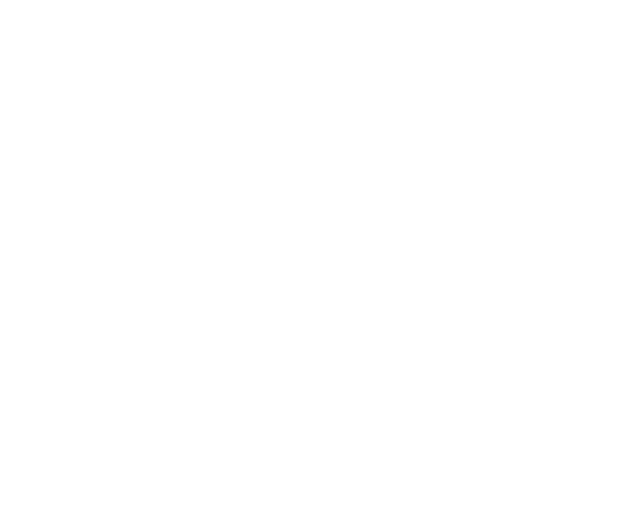
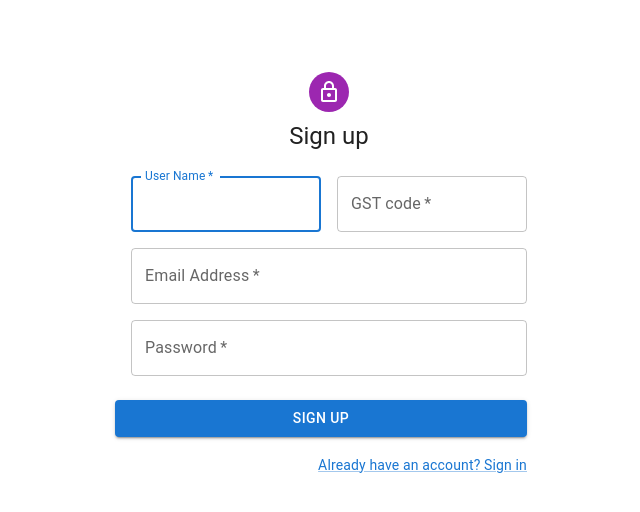
Before and after one commit to Madhesh-Medasani/ReactProject, a React (Create React App) app in the folder client/: page /seller/signup in a window 1280 px wide. Before the commit this address had no page. Shown: the top 512 px of the page, without its empty margins (311-951 px from the left). Built offline with nearby package versions, Linux system fonts and the light colour scheme.

Commit message:
added seller login and signup

```diff
--- a/client/package.json
+++ b/client/package.json
@@ -12,6 +12,7 @@
     "@testing-library/jest-dom": "^4.2.4",
     "@testing-library/react": "^9.5.0",
     "@testing-library/user-event": "^7.2.1",
+    "axios": "^0.24.0",
     "jsx-runtime": "^1.2.0",
     "ra-data-simple-rest": "^3.9.1",
     "react": "^17.0.2",
--- a/client/src/App.js
+++ b/client/src/App.js
@@ -19,6 +19,7 @@
 import SellerBrandList from './components/seller/SellerBrandList';
 import SellerLogin from './components/seller/SellerLogin';
 import SellerProductForm from './components/seller/SellerProductForm';
+import SellerSignup from './components/seller/SellerSignup';
 function App() {
   return (
     // <Admin dataProvider={restProvider('http://localhost:3000')}>
@@ -51,6 +52,9 @@
       <div className='App'>
 
       <Routes>
+
+        <Route exact path='/seller/signup' element={<SellerSignup/>} />
+
         <Route exact path='/seller/login' element={<SellerLogin/>} />
         <Route exact path='/seller/createproduct' element={<MobileFeature/>}/>
         <Route exact path='/seller/brands' element={<SellerBrandList/>} />
--- a/client/src/components/seller/SellerLogin.js
+++ b/client/src/components/seller/SellerLogin.js
@@ -10,11 +10,12 @@
 import Typography from '@mui/material/Typography';
 import Container from '@mui/material/Container';
 import { createTheme, ThemeProvider } from '@mui/material/styles';
-
+import {useNavigate} from 'react-router-dom'
 
 const theme = createTheme();
 
 export default function SellerLogin() {
+  const navigate = useNavigate();
   const handleSubmit = (event) => {
     event.preventDefault();
     const data = new FormData(event.currentTarget);
@@ -23,6 +24,39 @@
       email: data.get('email'),
       password: data.get('password'),
     });
+    fetch("http://localhost:5000/sellers")
+        .then((response) => response.json())
+        .then((sellers) =>{
+
+            let a= (sellers) => {
+                for (let i=0;i<sellers.length;i++){
+                    if(sellers[i].email===data.get('email') && sellers[i].password === data.get('password')){
+                        return true;
+                    }
+
+                }
+                return false;
+            }
+
+            let authenticate = a(sellers)
+
+            // let authenticate = data.includes(username+':'+ password);
+            if(authenticate)
+            {
+                //store.dispatch({type:"loginSuccess"});
+               // store.dispatch({type:"loginUser",payload: {: username}})
+
+                //return <Navigate to='/home' />
+               navigate('/seller/brands')
+            }
+            else
+            {
+                //store.dispatch({type:"loginFailure"});
+
+            }
+
+
+        })
   };
 
   return (
--- a/client/src/components/seller/SellerSignup.js
+++ b/client/src/components/seller/SellerSignup.js
@@ -0,0 +1,124 @@
+import * as React from 'react';
+import Avatar from '@mui/material/Avatar';
+import Button from '@mui/material/Button';
+import CssBaseline from '@mui/material/CssBaseline';
+import TextField from '@mui/material/TextField';
+import Link from '@mui/material/Link';
+import Grid from '@mui/material/Grid';
+import Box from '@mui/material/Box';
+import LockOutlinedIcon from '@mui/icons-material/LockOutlined';
+import Typography from '@mui/material/Typography';
+import Container from '@mui/material/Container';
+import { createTheme, ThemeProvider } from '@mui/material/styles';
+import axios from 'axios';
+import { useNavigate } from 'react-router-dom';
+const theme = createTheme();
+
+export default function SellerSignup() {
+    const navigate = useNavigate();
+    const handleSubmit = async (event) => {
+    event.preventDefault();
+    const data = new FormData(event.currentTarget);
+    // eslint-disable-next-line no-console
+    console.log({
+      name: data.get('username'),
+      gst: data.get('gst'),
+      email: data.get('email'),
+      password: data.get('password')
+    });
+     await axios.post("http://localhost:5000/sellers",{
+        name: data.get('username'),
+        gst: data.get('gst'),
+        email: data.get('email'),
+        password: data.get('password')
+      })
+      navigate("/seller/login")
+  };
+
+  return (
+    <ThemeProvider theme={theme}>
+      <Container component="main" maxWidth="xs">
+        <CssBaseline />
+        <Box
+          sx={{
+            marginTop: 8,
+            display: 'flex',
+            flexDirection: 'column',
+            alignItems: 'center',
+          }}
+        >
+          <Avatar sx={{ m: 1, bgcolor: 'secondary.main' }}>
+            <LockOutlinedIcon />
+          </Avatar>
+          <Typography component="h1" variant="h5">
+            Sign up
+          </Typography>
+          <Box component="form" noValidate onSubmit={handleSubmit} sx={{ mt: 3 }}>
+            <Grid container spacing={2}>
+              <Grid item xs={12} sm={6}>
+                <TextField
+                  autoComplete="given-name"
+                  name="username"
+                  required
+                  fullWidth
+                  id="name"
+                  label="User Name"
+                  autoFocus
+
+                />
+              </Grid>
+              <Grid item xs={12} sm={6}>
+                <TextField
+                  required
+                  fullWidth
+                  id="gst"
+                  label="GST code"
+                  name="gst"
+                  autoComplete="family-name"
+                />
+              </Grid>
+              <Grid item xs={12}>
+                <TextField
+                  required
+                  fullWidth
+                  id="email"
+                  label="Email Address"
+                  name="email"
+                  autoComplete="email"
+                />
+              </Grid>
+              <Grid item xs={12}>
+                <TextField
+                  required
+                  fullWidth
+                  name="password"
+                  label="Password"
+                  type="password"
+                  id="password"
+                  autoComplete="new-password"
+                />
+              </Grid>
+
+            <Button
+              type="submit"
+              fullWidth
+              variant="contained"
+              sx={{ mt: 3, mb: 2 }}
+            >
+              Sign Up
+            </Button>
+            <Grid container justifyContent="flex-end">
+              <Grid item>
+                <Link href="/seller/login" variant="body2">
+                  Already have an account? Sign in
+                </Link>
+              </Grid>
+            </Grid>
+            </Grid>
+          </Box>
+        </Box>
+
+      </Container>
+    </ThemeProvider>
+  );
+}
--- a/client/src/components/seller/categoryforms/MobileFeature.js
+++ b/client/src/components/seller/categoryforms/MobileFeature.js
@@ -28,8 +28,8 @@
             <Autocomplete
 
                 id="mobilefeature"
-                options={features?.set.RAM}
-                getOptionLabel={option => option.Name}
+                options={features}
+                getOptionLabel={option => option.categoryId}
 
                 sx={{ width: 300 }}
                 renderInput={(params) => <TextField {...params} label="features" />}
```
Also changed, not shown: 2 other files (tests, documents, lock files or other folders).
